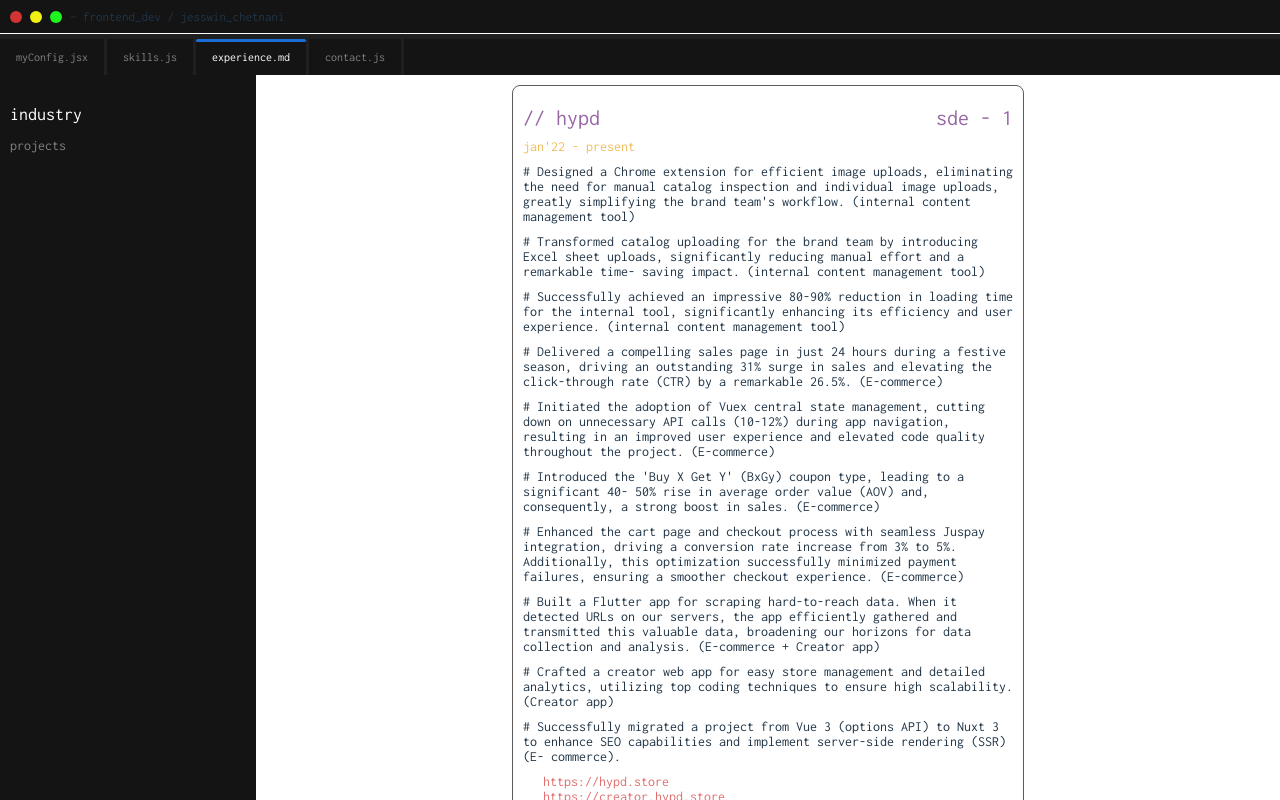
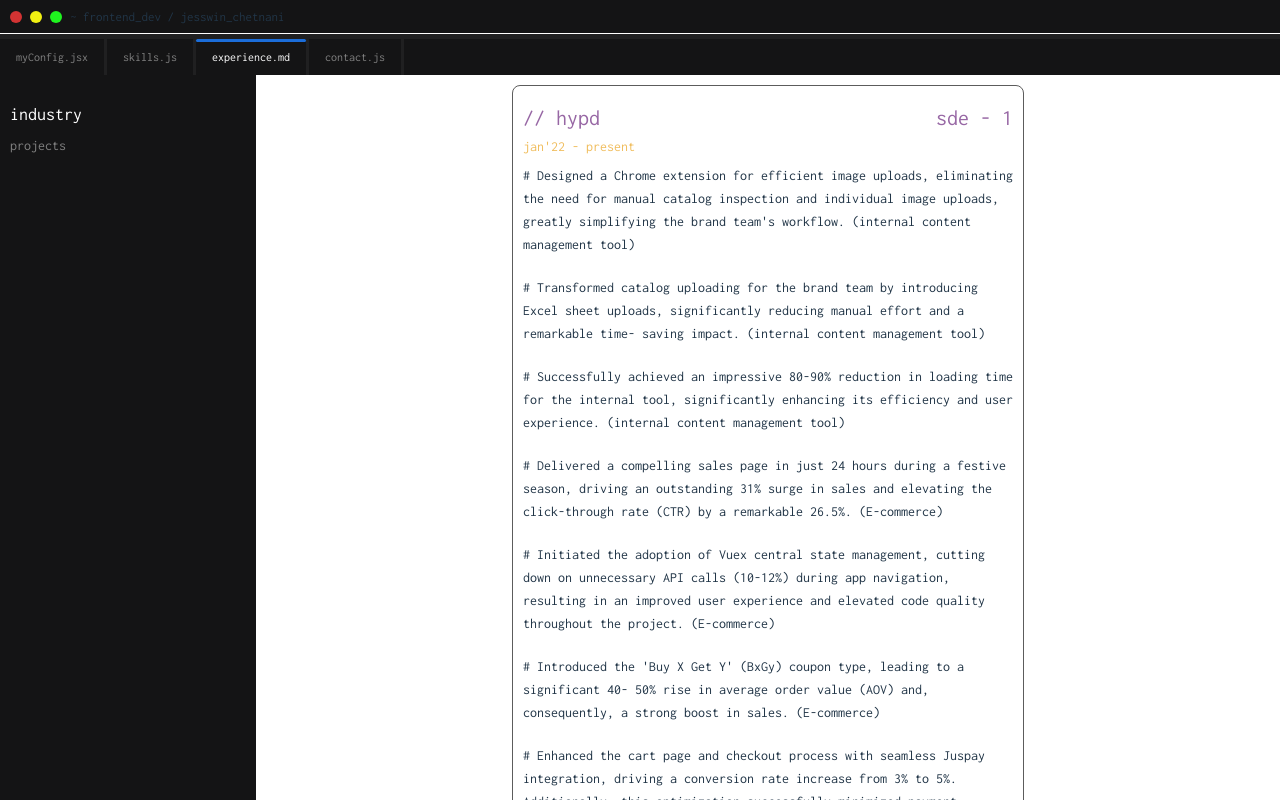
Before and after one commit to jesswin/portfolio, a React (Vite) app: page /experience/industry in a window 1280 px wide. Shown: the top 800 px of the page. Built offline with nearby package versions, Linux system fonts and the light colour scheme.

Commit message:
Style: added gaps

```diff
--- a/src/components/Company.module.css
+++ b/src/components/Company.module.css
@@ -52,7 +52,8 @@
   margin: 10px 0;
   display: flex;
   flex-direction: column;
-  gap: 10px;
+  gap: 20px;
+  line-height: 23px;
 }
 
 @media screen and (max-width: 600px) {
--- a/src/components/Projects.module.css
+++ b/src/components/Projects.module.css
@@ -81,6 +81,7 @@
 }
 .desc {
   margin: 4px 0;
+  line-height: 23px;
 }
 
 .title-head {
```
